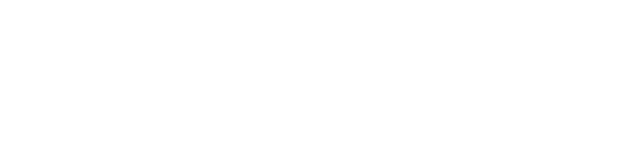
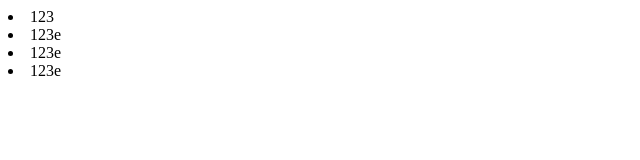
Before and after one commit to blackberrymbk/JS, a plain HTML site: page index.html in a window 1280 px wide. Shown: the whole page, without its empty margins (0-640 px from the left). Drawn offline with Linux system fonts and the light colour scheme.

Commit message:
comentss

```diff
--- a/index.html
+++ b/index.html
@@ -7,9 +7,9 @@
     <title>Document</title>
   </head>
   <body>
-    <div></div>
-    <div></div>
-    <div></div>
-    <div></div>
+    <div><li>123</li></div>
+    <div><li>123e</li></div>
+    <div><li>123e</li></div>
+    <div><li>123e</li></div>
   </body>
 </html>
```
